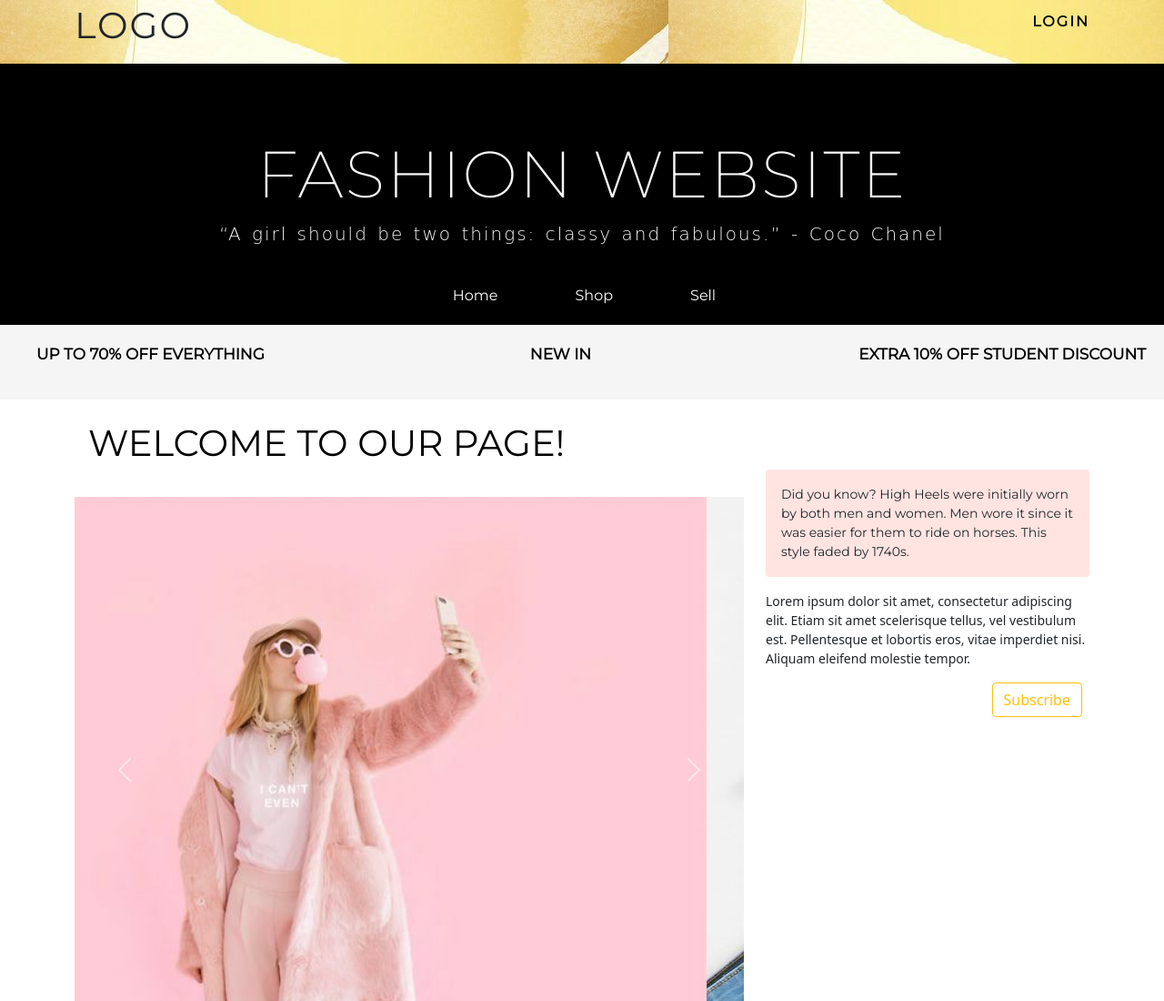
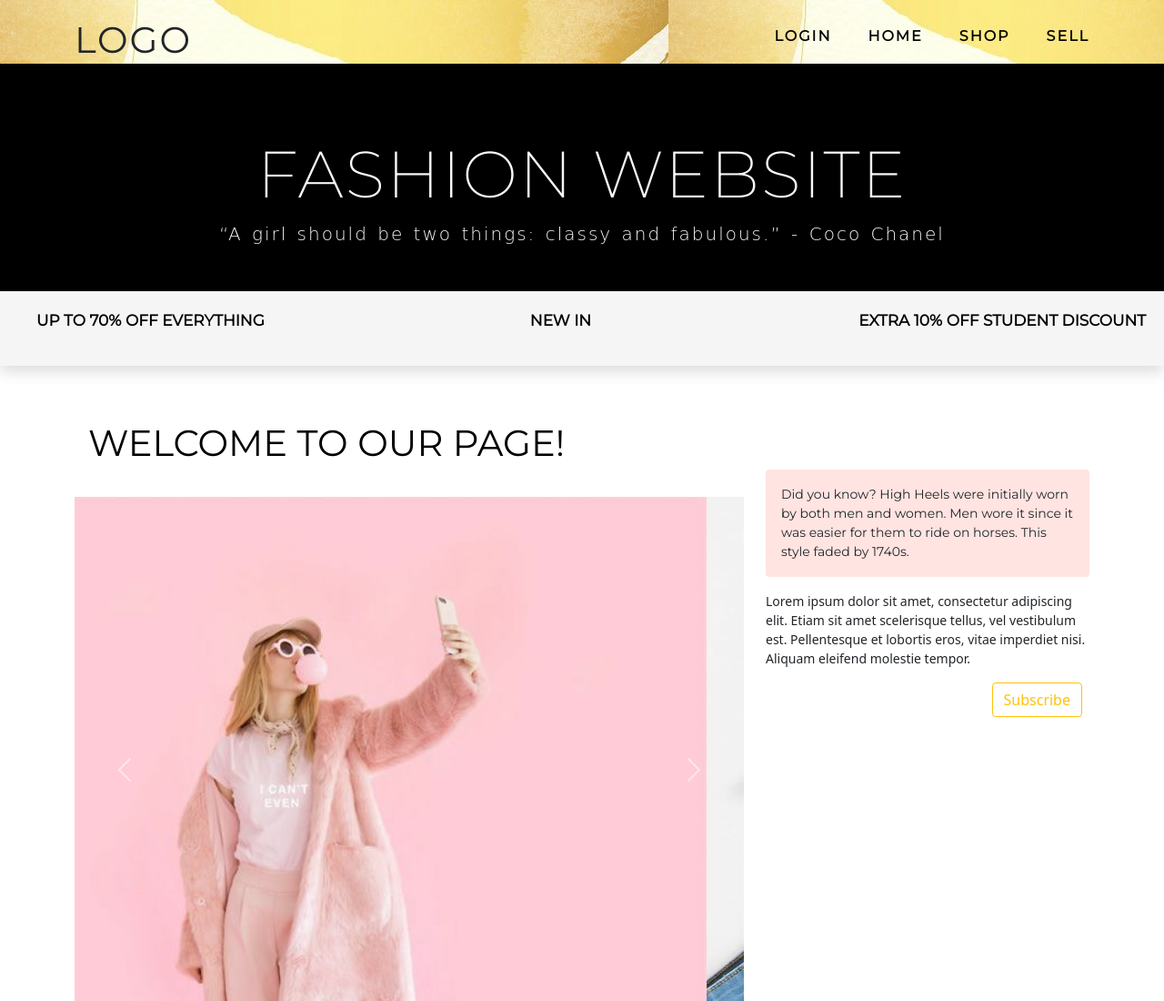
Before and after one commit to aditiyk/e-commerce-website, a plain HTML site: page index.html in a window 1280 px wide. Shown: the top 1100 px of the page at 91% size. Drawn offline with nearby package versions, Linux system fonts and the light colour scheme; a web font is replaced by a local one.

Commit message:
changed the padding

```diff
--- a/fashion.css
+++ b/fashion.css
@@ -14,8 +14,14 @@ header{
 	text-transform: uppercase;
 	letter-spacing: 2px;
 }
+.list{
+	display:flex;
+	flex-direction: row;
+	justify-content: space-around;
+}
 .list li{
 	list-style: none;
+
 }
 
 .list li a{
@@ -111,32 +117,7 @@ text-transform: uppercase;
 
 /*Site navigation*/
 
-.site-nav ul{
-	margin: 0;
-	padding: 0;
-	list-style: none;
-    display: flex;
-    justify-content: center;
-}
 
-.our-head .site-nav a{
-	text-decoration: none;
-	display: block;
-	padding: 20px 40px;
-	color: #fff;
-	margin-top: 5px;
-	margin-left: 5px;
-	box-sizing:  border-box;
-	transition-duration: 2s;
-	font-family: 'Montserrat', sans-serif;
-}
-.our-head .site-nav a:hover{
-	background-color: whitesmoke;
-	border: 3px solid whitesmoke;
-	transition-duration: 2s;
-	color:  black;
-	font-family: 'Montserrat', sans-serif;
-}
 .col-md-4{
 	display:  flex;
 	flex-direction: column;
--- a/index.html
+++ b/index.html
@@ -13,13 +13,15 @@
 <body>
 	<header>
         <div class= "container">
-            <nav class="site-nav-one">
+            <nav class="site-nav-one mt-3">
                 <div class="logo">
                     <h1>logo</h1>
                 </div>
             <ul class="list">
                 <li><a href="login.html">login</a></li>
-
+                <li><a href="#">Home</a></li>
+				<li><a href="#">Shop</a></li>
+				<li><a href="#">Sell</a></li>
 
             </ul>
             </nav>
@@ -30,15 +32,9 @@
 			<h1 class="display-2">Fashion Website</h1>
 			<p class="lead">&ldquo;A girl should be two things: classy and fabulous.&rdquo; - Coco Chanel</p>
 
-				<nav class="site-nav" >
-					<ul>
-						<li><a href="#">Home</a></li>
-						<li><a href="#">Shop</a></li>
-						<li><a href="#">Sell</a></li>
-					</ul>
-				</nav>
+
 		</div>
-		<div class="ad">
+		<div class="ad mt-5">
 					<p class="ad1"><a href="#">Up to 70% off Everything</a></p>
 					<p class="ad2"><a href="#">Extra 10% off Student Discount</a></p>
 					<p class="ad3"><a href="#">New In</a></p>
```
Also changed, not shown: bg.jpg (added), 2 other files.
